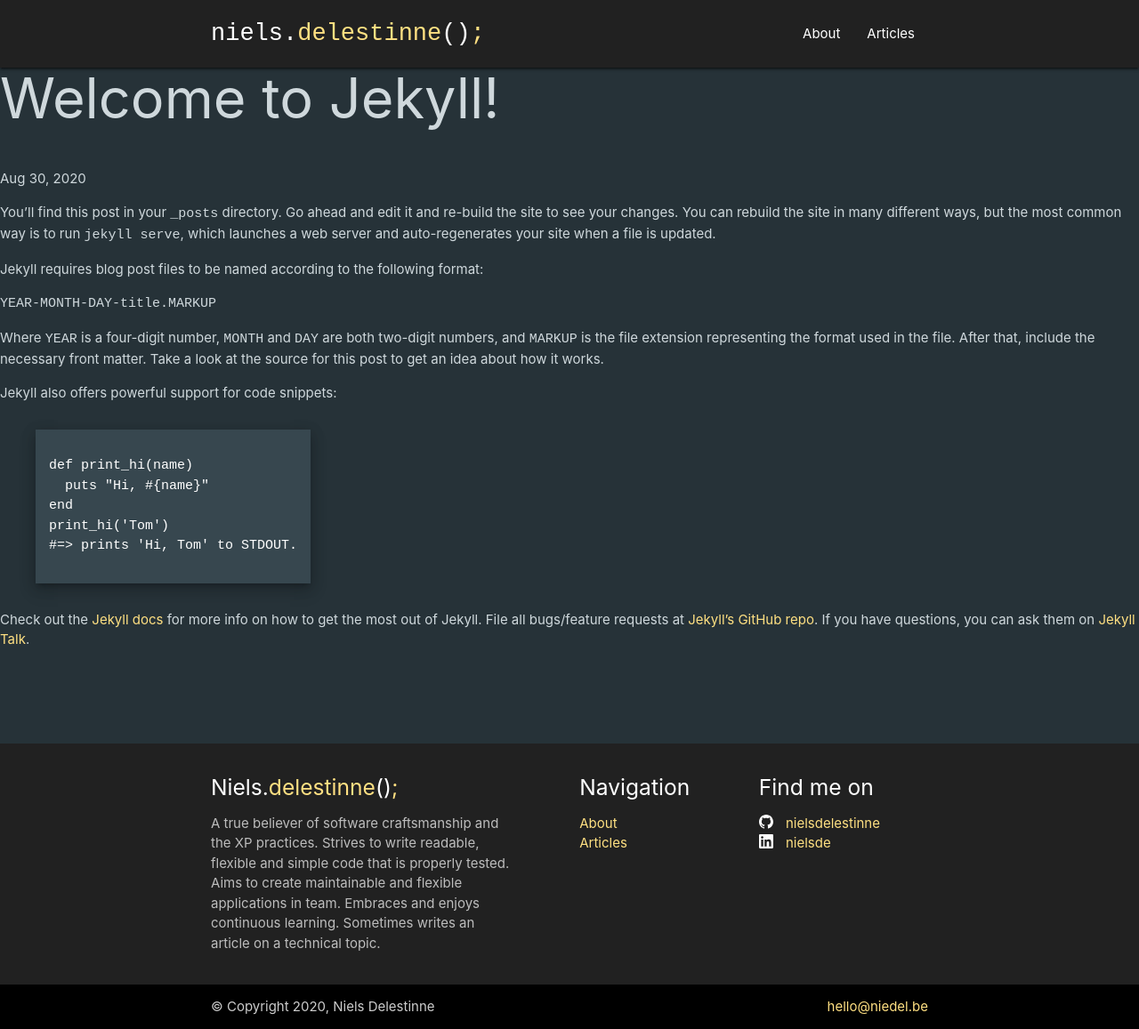
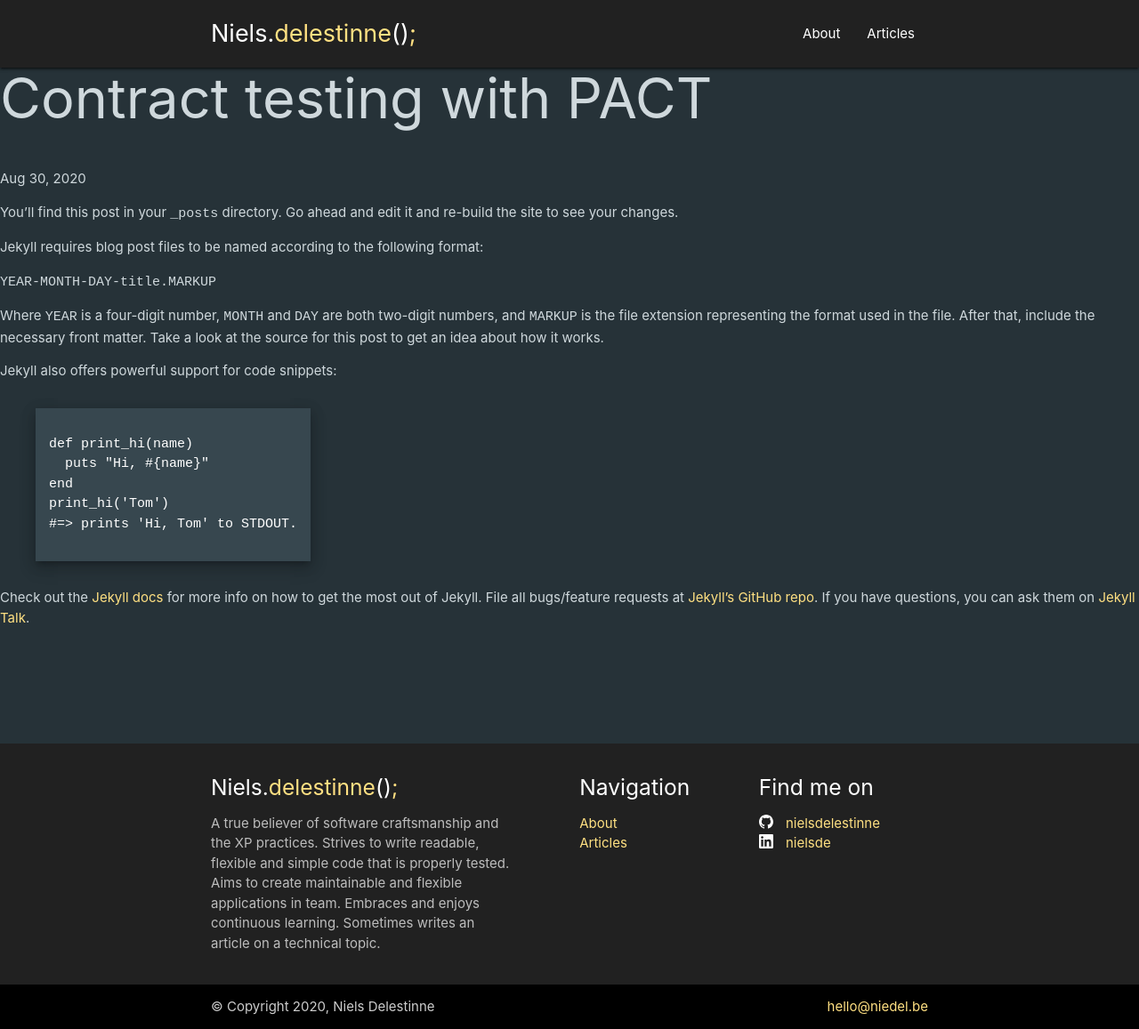
Before and after one commit to nielsdelestinne/niedel.be, a Jekyll site: the page built from _posts/2020-08-30-welcome-to-jekyll.markdown, in a window 1280 px wide and 1157 px high. Shown: the whole window at 89% size. Built offline with Jekyll 4.4.1, drawn with Linux system fonts in a browser that asks for light colours.

Commit message:
Website brand-name updated

```diff
--- a/_includes/header.html
+++ b/_includes/header.html
@@ -12,7 +12,7 @@
                     <div class="nav-wrapper container">
                         <div class="nav-inner-content">
                             <a class="brand-logo"rel="author" href="{{ '/' | relative_url }}">
-                                <span>niels</span><span>.</span><span class="amber-text text-lighten-3">delestinne</span><span>()</span><span class="amber-text text-lighten-3">;</span>
+                                <span>Niels</span><span>.</span><span class="amber-text text-lighten-3">delestinne</span><span>()</span><span class="amber-text text-lighten-3">;</span>
                             </a>
                             <ul class="right hide-on-med-and-down">
                                 {%- for path in page_paths -%}
--- a/_posts/2020-08-30-welcome-to-jekyll.markdown
+++ b/_posts/2020-08-30-welcome-to-jekyll.markdown
@@ -1,10 +1,10 @@
 ---
 layout: post
-title:  "Welcome to Jekyll!"
+title:  "Contract testing with PACT"
 date:   2020-08-30 20:06:05 +0200
 categories: jekyll update
 ---
-You’ll find this post in your `_posts` directory. Go ahead and edit it and re-build the site to see your changes. You can rebuild the site in many different ways, but the most common way is to run `jekyll serve`, which launches a web server and auto-regenerates your site when a file is updated.
+You’ll find this post in your `_posts` directory. Go ahead and edit it and re-build the site to see your changes.
 
 Jekyll requires blog post files to be named according to the following format:
 
--- a/_sass/niedel.scss
+++ b/_sass/niedel.scss
@@ -11,7 +11,6 @@ main {
 }
 
 .brand-logo {
-  font-family: "Courier New", Courier, monospace;
   font-size: 1.8rem !important;
 }
 
```
